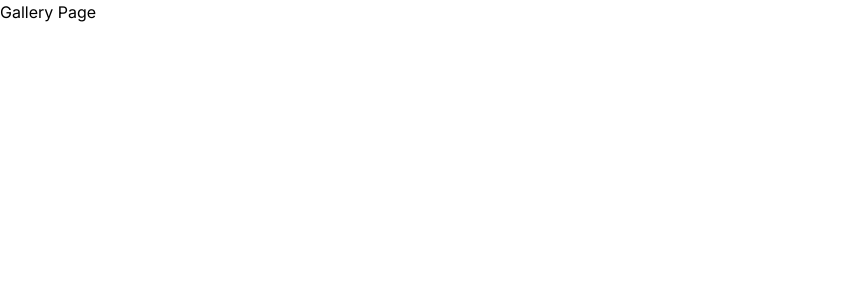
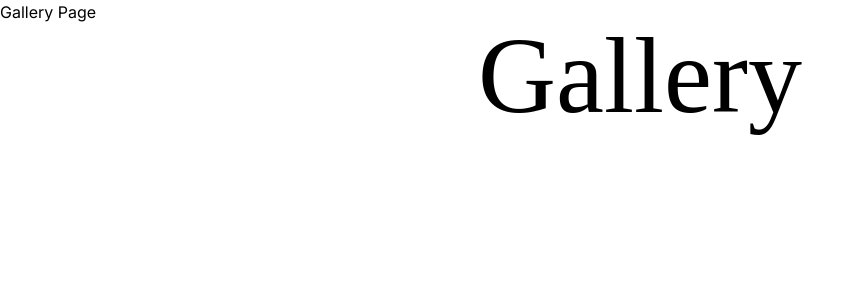
Before and after one commit to acm-ucr/skate-club-website, a Next.js app: page /gallery in a window 1280 px wide. Shown: the top 300 px of the page, without its empty margins (0-864 px from the left). Built offline with nearby package versions, Linux system fonts and the light colour scheme.

Commit message:
Added gallery page and GalleryHeader component

```diff
--- a/src/app/gallery/page.tsx
+++ b/src/app/gallery/page.tsx
@@ -1,6 +1,15 @@
+import Gallery from "@/components/gallery/Gallery";
+
 const page = () => {
   return (
-    <div className="flex w-full flex-col gap-10 font-normal">Gallery Page</div>
+    <>
+      <div className="flex w-full flex-col gap-10 font-normal">
+        Gallery Page
+      </div>
+      <div>
+        <Gallery />
+      </div>
+    </>
   );
 };
 
```
